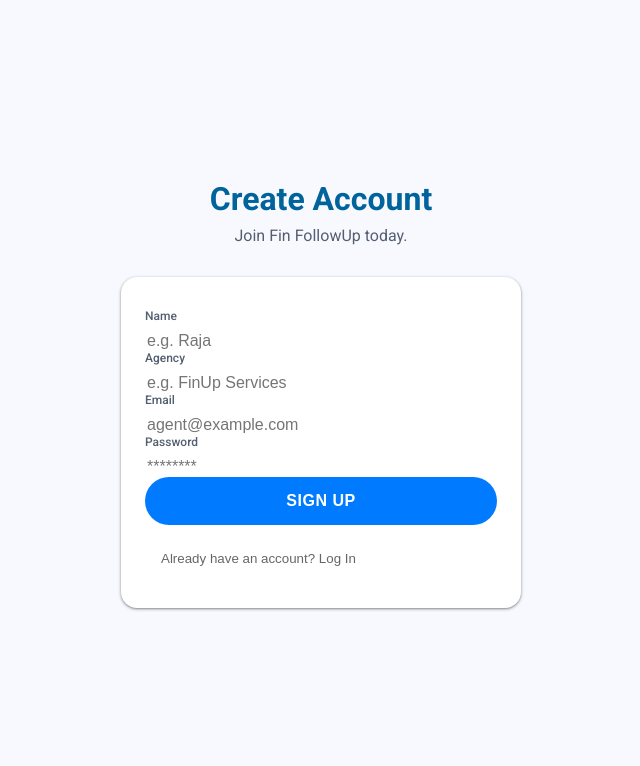
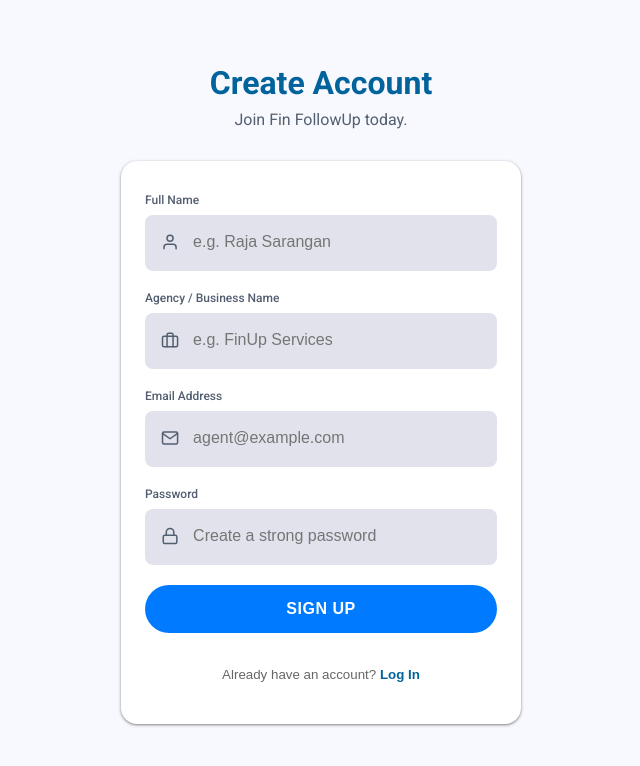
Before and after one commit to rajendransarangan365/FinUp365, a React (Vite) app in the folder fin_followup/: page /register in a window 1280 px wide. Shown: the top 766 px of the page, without its empty margins (319-959 px from the left). Built offline with nearby package versions, Linux system fonts and the light colour scheme.

Commit message:
style: Redesign Register page

```diff
--- a/fin_followup/src/pages/Register.jsx
+++ b/fin_followup/src/pages/Register.jsx
@@ -2,6 +2,7 @@
 import api from '../services/api';
 import { useNavigate } from 'react-router-dom';
 import '../styles/Login.css';
+import { FiUser, FiBriefcase, FiMail, FiLock } from 'react-icons/fi';
 
 const Register = () => {
     const [name, setName] = useState('');
@@ -46,51 +47,55 @@
 
                 <div className="card login-card">
                     <form onSubmit={handleRegister}>
-                        <div className="form-group">
-                            <label>Name</label>
+                        {/* Name Field */}
+                        <label>Full Name</label>
+                        <div className="input-group">
+                            <FiUser color="var(--color-secondary)" size={20} style={{ marginRight: 12 }} />
                             <input
                                 type="text"
                                 value={name}
                                 onChange={(e) => setName(e.target.value)}
-                                placeholder="e.g. Raja"
+                                placeholder="e.g. Raja Sarangan"
                                 required
-                                className="profile-input"
                             />
                         </div>
 
-                        <div className="form-group">
-                            <label>Agency</label>
+                        {/* Agency Field */}
+                        <label>Agency / Business Name</label>
+                        <div className="input-group">
+                            <FiBriefcase color="var(--color-secondary)" size={20} style={{ marginRight: 12 }} />
                             <input
                                 type="text"
                                 value={agencyName}
                                 onChange={(e) => setAgencyName(e.target.value)}
                                 placeholder="e.g. FinUp Services"
                                 required
-                                className="profile-input"
                             />
                         </div>
 
-                        <div className="form-group">
-                            <label>Email</label>
+                        {/* Email Field */}
+                        <label>Email Address</label>
+                        <div className="input-group">
+                            <FiMail color="var(--color-secondary)" size={20} style={{ marginRight: 12 }} />
                             <input
                                 type="email"
                                 value={email}
                                 onChange={(e) => setEmail(e.target.value)}
                                 placeholder="agent@example.com"
                                 required
-                                className="profile-input"
                             />
                         </div>
 
-                        <div className="form-group">
-                            <label>Password</label>
+                        {/* Password Field */}
+                        <label>Password</label>
+                        <div className="input-group">
+                            <FiLock color="var(--color-secondary)" size={20} style={{ marginRight: 12 }} />
                             <input
                                 type="password"
                                 value={password}
                                 onChange={(e) => setPassword(e.target.value)}
-                                placeholder="********"
+                                placeholder="Create a strong password"
                                 required
-                                className="profile-input"
                             />
                         </div>
 
@@ -105,10 +110,10 @@
 
                     <button
                         className="btn-text"
-                        style={{ marginTop: 16 }}
+                        style={{ marginTop: 24, width: '100%', textAlign: 'center' }}
                         onClick={() => navigate('/login')}
                     >
-                        Already have an account? Log In
+                        Already have an account? <span style={{ color: 'var(--color-primary)', fontWeight: 600 }}>Log In</span>
                     </button>
                 </div>
             </div>
```
